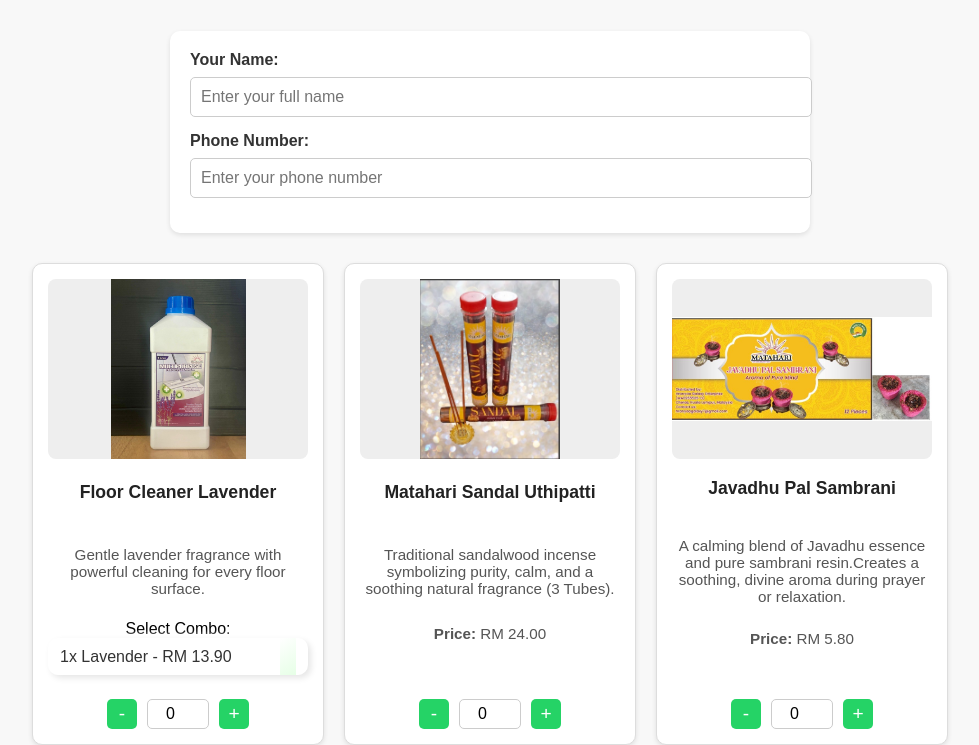
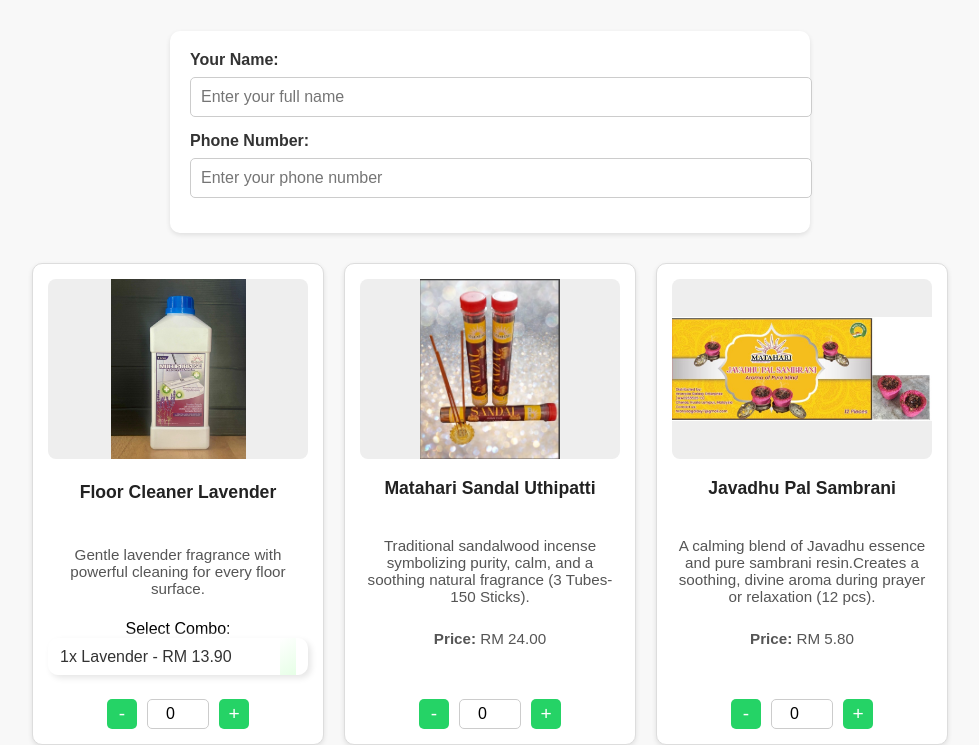
Before and after one commit to sarala68/Matahari68, a plain HTML site: page index.html in a window 1280 px wide. Shown: the part 89-834 px from the top of the page, without its empty margins (150-1129 px from the left). Drawn offline with Linux system fonts and the light colour scheme.

Commit message:
Add files via upload

```diff
--- a/index.html
+++ b/index.html
@@ -265,7 +265,7 @@
     <div class="product">
       <img src="images/product2.jpg" alt="Matahari Sandal Uthipatti">
       <h3>Matahari Sandal Uthipatti</h3>
-      <p>Traditional sandalwood incense symbolizing purity, calm, and a soothing natural fragrance (3 Tubes).</p>
+      <p>Traditional sandalwood incense symbolizing purity, calm, and a soothing natural fragrance (3 Tubes-150 Sticks).</p>
       <p><strong>Price:</strong> RM 24.00</p>
       <div class="quantity-control">
         <button onclick="changeQty(this, -1)">-</button>
@@ -278,7 +278,7 @@
     <div class="product">
       <img src="images/product3.jpg" alt="Javadhu Pal Sambrani">
       <h3>Javadhu Pal Sambrani</h3>
-      <p>A calming blend of Javadhu essence and pure sambrani resin.Creates a soothing, divine aroma during prayer or relaxation.</p>
+      <p>A calming blend of Javadhu essence and pure sambrani resin.Creates a soothing, divine aroma during prayer or relaxation (12 pcs).</p>
       <p><strong>Price:</strong> RM 5.80</p>
       <div class="quantity-control">
         <button onclick="changeQty(this, -1)">-</button>
```
